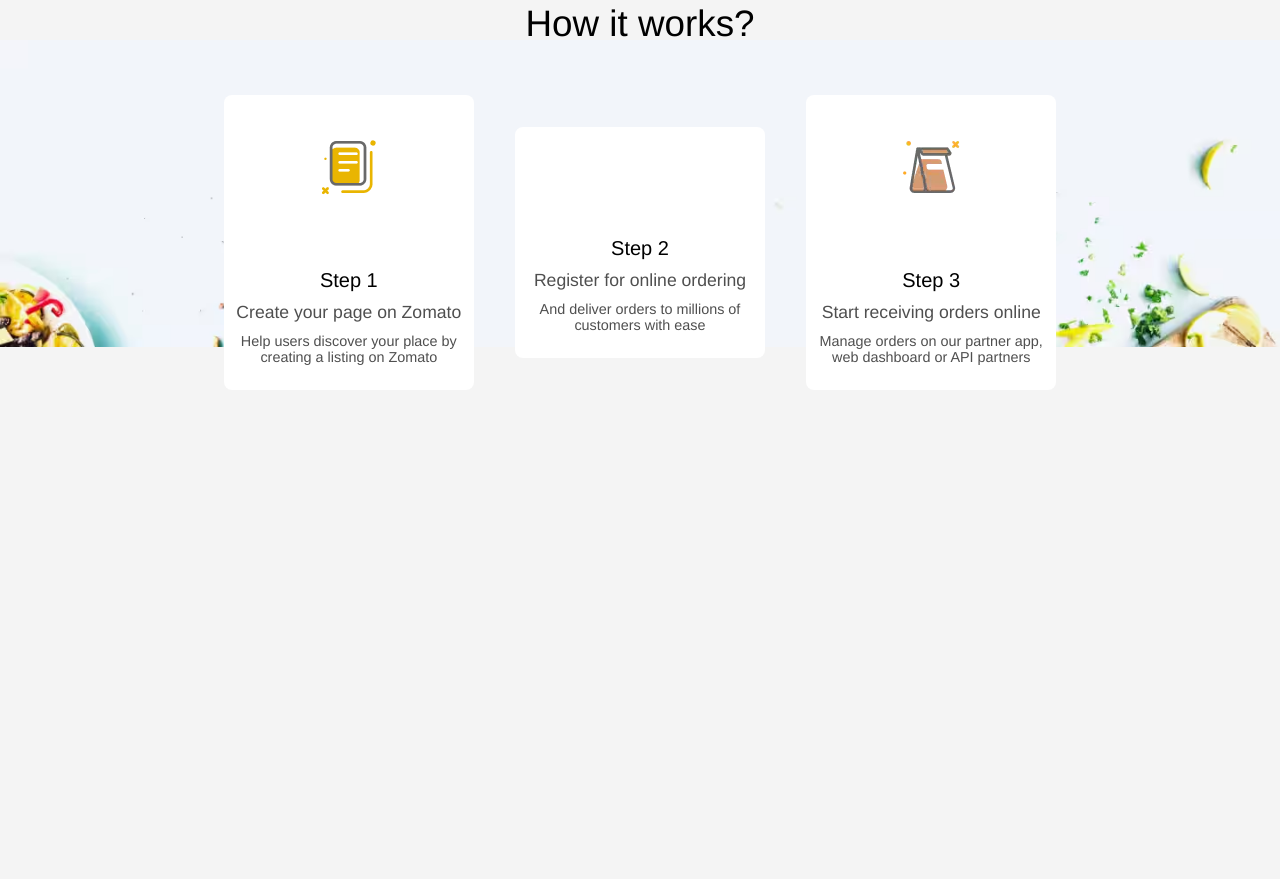
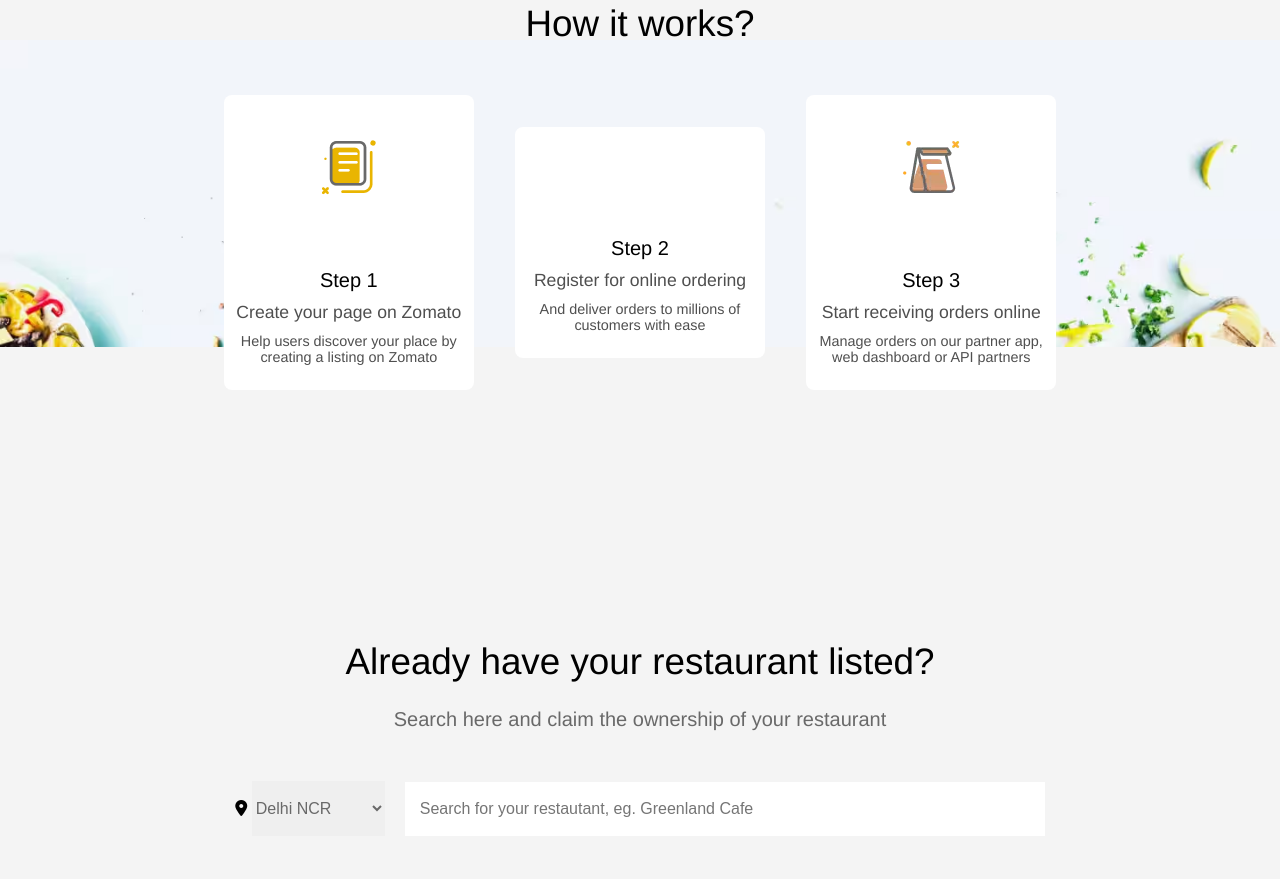
Before and after one commit to AtharvMirajkar/Zomato-Clone, a plain HTML site: page index.html in a window 1280 px wide. Shown: the part 1415-2294 px from the top of the page. Before the commit the page ends 2258 px from the top, so only its background shows below. Drawn offline with Linux system fonts and the light colour scheme.

Commit message:
add search bar listing

```diff
--- a/index.html
+++ b/index.html
@@ -6,6 +6,7 @@
     <title>Zomato Business clone</title>
     <link rel="stylesheet" href="style.css" />
     <link rel="stylesheet" href="media-queries.css" />
+
     <link
       rel="stylesheet"
       href="https://cdnjs.cloudflare.com/ajax/libs/font-awesome/6.5.2/css/all.min.css"
@@ -160,6 +161,28 @@
           </div>
         </div>
       </div>
+
+      <div class="search-section header-container">
+        <h1 class="text-center">Already have your restaurant listed?</h1>
+        <p class="text-center mt-4">
+          Search here and claim the ownership of your restaurant
+        </p>
+        <div class="search-place mt-4 flex">
+          <div class="search-left mt-4">
+            <span><i class="fa-solid fa-location-dot"></i></span>
+            <select name="Location" id="location">
+              <option value="">Delhi NCR</option>
+              <option value="No result found!">No result found!</option>
+            </select>
+          </div>
+          <div class="serach-right mt-4">
+            <input
+              type="text"
+              placeholder="Search for your restautant, eg. Greenland Cafe"
+            />
+          </div>
+        </div>
+      </div>
     </main>
 
     <footer style="height: 40vh"></footer>
--- a/style.css
+++ b/style.css
@@ -234,7 +234,7 @@ header {
   background-size: contain;
   height: 70vh;
   padding-top: 50px;
-  margin-bottom: 50px;
+  margin-bottom: 10%;
 }
 
 .work h1 {
@@ -268,3 +268,41 @@ header {
 .steps-card p {
   color: #4f4f4f;
 }
+
+/* search-section  */
+
+.search-section {
+  padding-block: 40px;
+}
+
+.search-section p {
+  font-size: 20px;
+  color: #696969;
+}
+
+.search-place select {
+  border: none;
+  font-size: 16px;
+  color: #696969;
+}
+
+.search-place {
+  justify-content: center;
+  gap: 0;
+}
+
+.search-left {
+  padding-right: 20px;
+}
+
+#location {
+  padding-block: 18px;
+}
+
+.serach-right input {
+  padding-block: 18px;
+  width: 50vw;
+  border: none;
+  font-size: 16px;
+  padding-left: 15px;
+}
```
